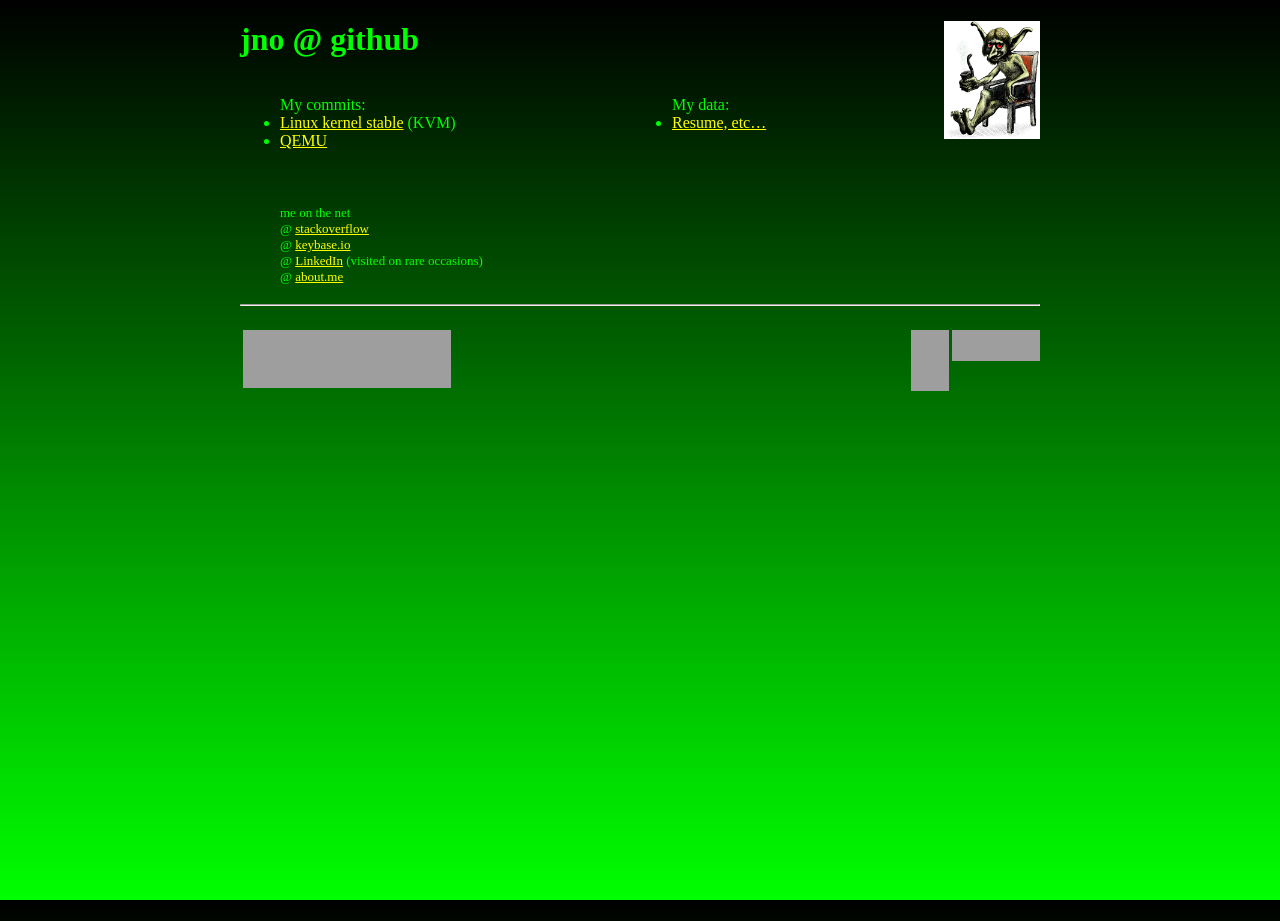
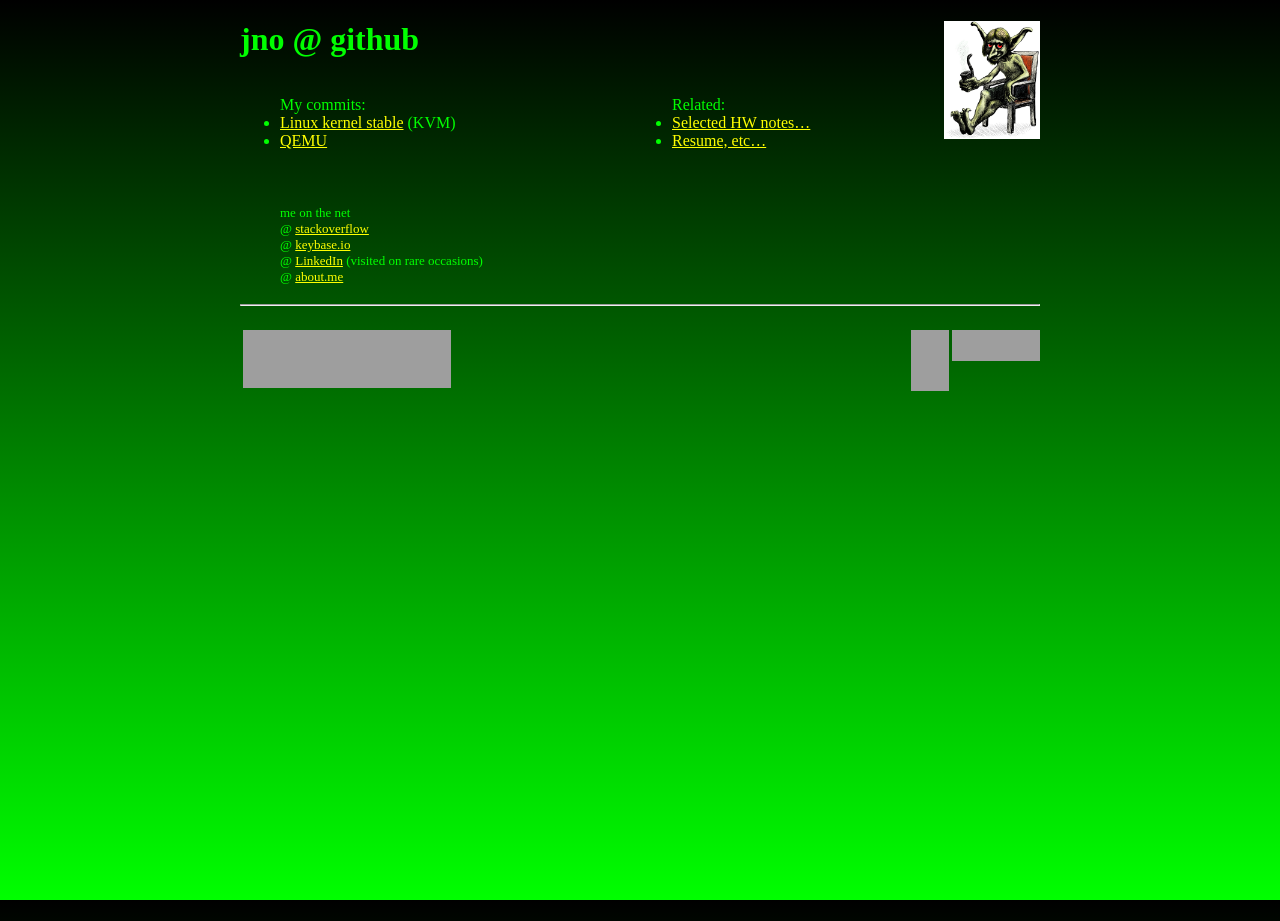
Before and after one commit to jn0/jn0.github.io, a Jekyll site: the page index.html, which Jekyll copies as it is, in a window 1280 px wide. Built offline with Jekyll 4.4.1, drawn with Linux system fonts in a browser that asks for light colours; grey boxes are pictures that could not be loaded.

Commit message:
add hw link

```diff
--- a/index.html
+++ b/index.html
@@ -18,7 +18,8 @@
 </div>
 <div class="tab">
 <ul>
-<li class="lh">My data:</li>
+<li class="lh">Related:</li>
+<li><a href="/hw/">Selected HW notes…</a></li>
 <li><a href="/pvt/">Resume, etc…</a></li>
 </ul>
 </div>
```
